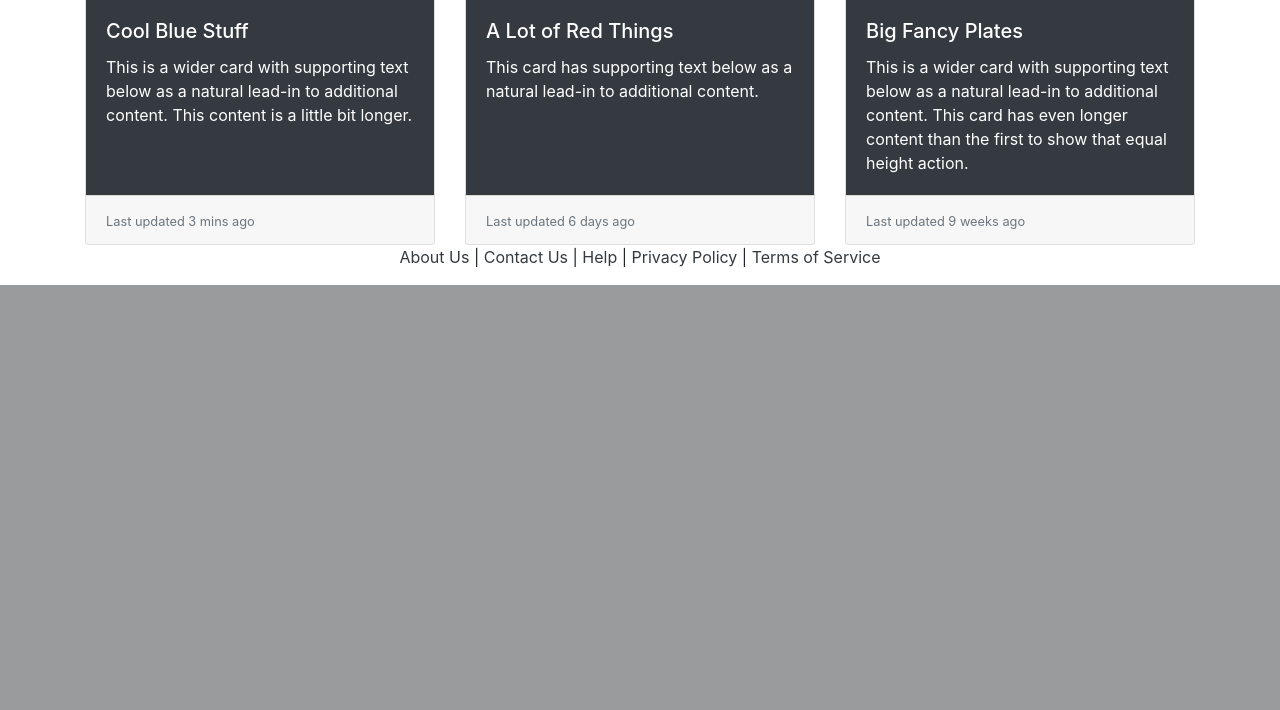
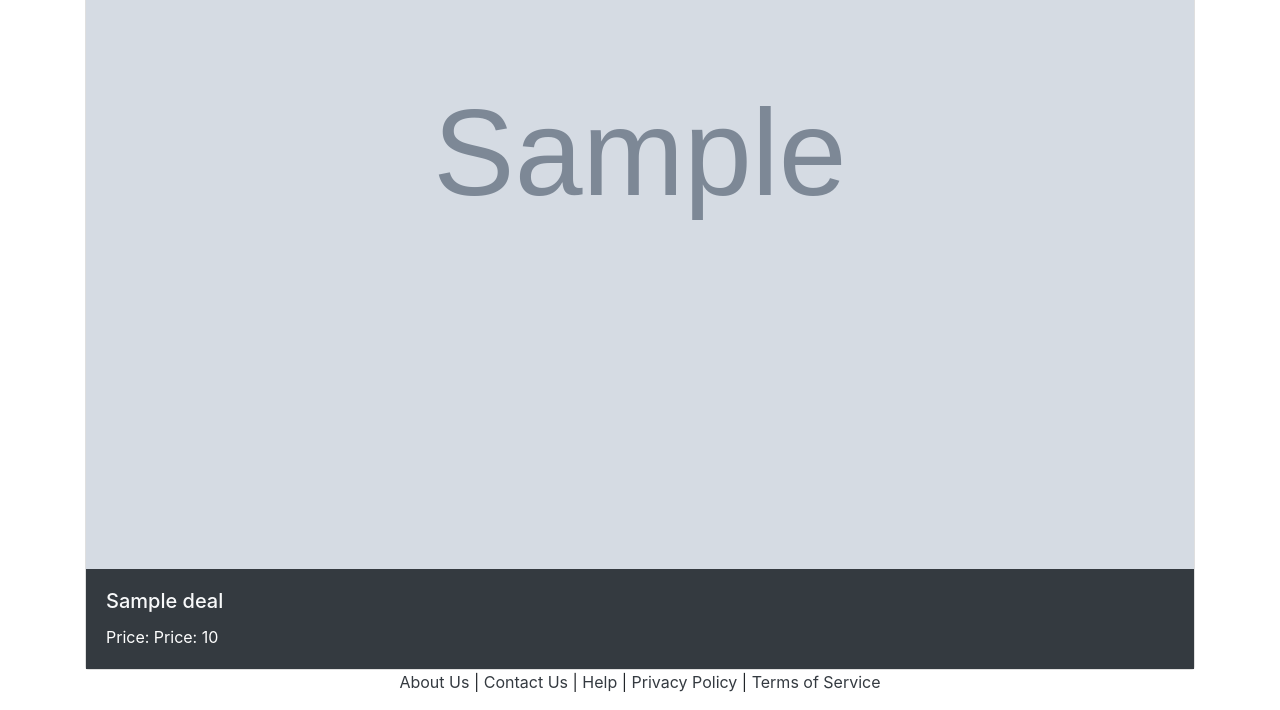
Before and after one commit to jaspearson/csc424, a Django app: template templates/index.html in a window 1280 px wide. Shown: the part 1318-2028 px from the top of the page. Before the commit the page ends 1603 px from the top, so only its background shows below. Run offline with Django 3.2, Linux system fonts and the light colour scheme; the template is opened without the code that fills it: most values are stand-ins (such as "Sample title", 1, 10 or a date in 2020); grey boxes marked "Sample" are stand-in pictures; some libraries are stand-ins or nearby versions.

Commit message:
Changes for homepage featured products

```diff
--- a/deals/views.py
+++ b/deals/views.py
@@ -10,10 +10,12 @@ from Classes.walmartScraper import Walmart
 from django.core.mail import send_mail
 
 # Create your views here.
-def index(request):
+def index(requests):
+	q1 = Deal.objects.filter(Q(featured_product=True))
+	print(q1)
 
 	#deals = my_test
-	return render(request, 'index.html', {})
+	return render(requests, 'index.html', {'deals': q1})
 
 def terms(request):
 	return render(request, 'terms.html', {})
--- a/templates/index.html
+++ b/templates/index.html
@@ -72,37 +72,22 @@
     <div id="card-table" class="container">
         <div class="overlay d-flex"><h3>Featured<mark class="red"> Hot </mark>Dealios</h3></div><br/>
         <div class="card-deck">
+            {%  for deal in deals %}
             <div class="card">
-                <img src="https://images.pexels.com/photos/373543/pexels-photo-373543.jpeg?auto=compress&cs=tinysrgb&dpr=2&h=750&w=1260" class="card-img-top" alt="First Hot Deal">
+                <img src="{{ deal.image_url }}" class="card-img-top" alt="First Hot Deal">
                 <div class="card-body">
-                    <h5 class="card-title">Cool Blue Stuff</h5>
-                    <p class="card-text">This is a wider card with supporting text below as a natural lead-in to additional content. This content is a little bit longer.</p>
+                    <a href="{{ deal.url }}" class="card-title text-light text-decoration-none" target="_blank" >
+                        <h5 class="card-title">{{ deal.title| truncatechars:50 }}</h5>
+                    </a>
+                    <p class="card-text">Price: Price: {{ deal.price }}</p>
+
                 </div>
-                <div class="card-footer">
-                    <small class="text-muted">Last updated 3 mins ago</small>
-                </div>
+
             </div>
-            <div class="card">
-                <img src="https://images.pexels.com/photos/158826/structure-light-led-movement-158826.jpeg?auto=compress&cs=tinysrgb&dpr=2&h=750&w=1260" class="card-img-top" alt="Second Hot Deal">
-                <div class="card-body">
-                    <h5 class="card-title">A Lot of Red Things</h5>
-                    <p class="card-text">This card has supporting text below as a natural lead-in to additional content.</p>
-                </div>
-                <div class="card-footer">
-                    <small class="text-muted">Last updated 6 days ago</small>
-                </div>
-            </div>
-            <div class="card">
-                <img src="https://images.pexels.com/photos/256381/pexels-photo-256381.jpeg?auto=compress&cs=tinysrgb&dpr=2&h=500&w=1260" class="card-img-top" alt="Third Hot Deal">
-                <div class="card-body">
-                    <h5 class="card-title">Big Fancy Plates</h5>
-                    <p class="card-text">This is a wider card with supporting text below as a natural lead-in to additional content. This card has even longer content than the first to show that equal height action.</p>
-                </div>
-                <div class="card-footer">
-                    <small class="text-muted">Last updated 9 weeks ago</small>
-                </div>
-            </div>
-        </div>
+            {% endfor %}
+
+
+
     </div>
 
 {% endblock %}
```
